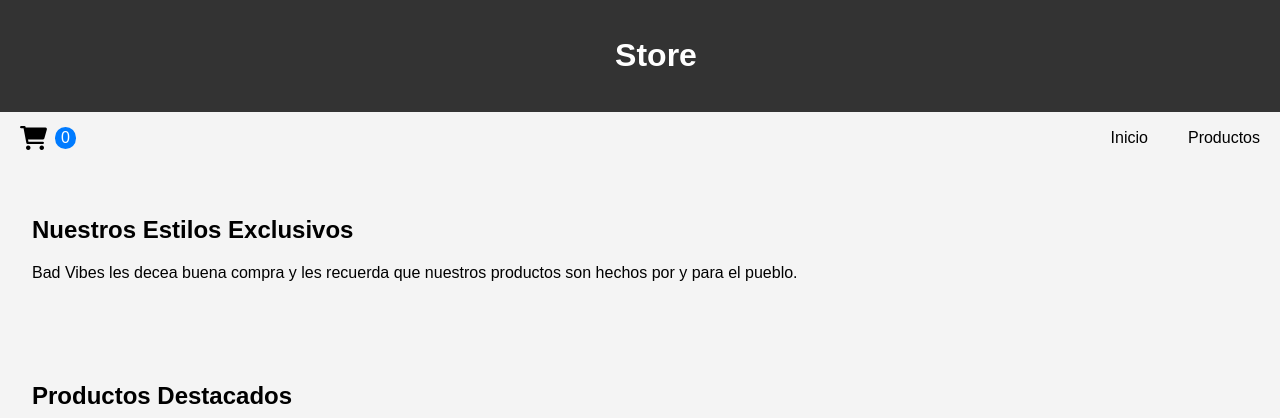
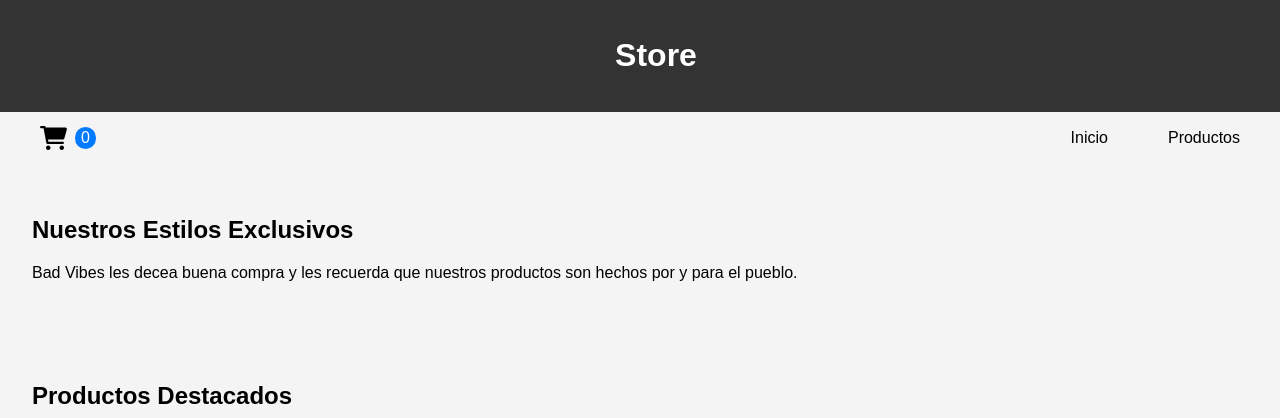
Before and after one commit to Badvibes-store/Oficial, a plain HTML site: page index.html in a window 1280 px wide. Shown: the top 418 px of the page. Drawn offline with Linux system fonts and the light colour scheme.

Commit message:
Update styles.css

```diff
--- a/styles.css
+++ b/styles.css
@@ -26,6 +26,7 @@ nav {
     display: flex;
     justify-content: space-between; /* Distribuye los elementos a lo largo del espacio disponible */
     align-items: center;
+    padding: 0 20px; /* Añade un poco de relleno a los lados */
 }
 
 nav ul {
@@ -36,11 +37,11 @@ nav ul {
 }
 
 nav ul.nav-left {
-    margin-left: auto; /* Empuja la lista de la izquierda al final del contenedor flex */
+    display: flex; /* Alinea los elementos dentro de esta lista horizontalmente */
 }
 
 nav ul.nav-left li {
-    float: none; /* Asegura que los elementos de la lista no floten */
+    margin-left: 20px; /* Espacio entre los elementos del menú */
 }
 
 nav ul.nav-left li a {
@@ -55,11 +56,11 @@ nav ul.nav-left li a:hover {
 }
 
 nav ul.nav-right {
-    margin-right: auto; /* Empuja la lista de la derecha al inicio del contenedor flex */
+    display: flex; /* Alinea los elementos dentro de esta lista horizontalmente */
 }
 
 nav ul.nav-right li {
-    float: none;
+    margin-right: 20px; /* Espacio entre los elementos del menú */
 }
 
 nav ul.nav-right li a {
```
